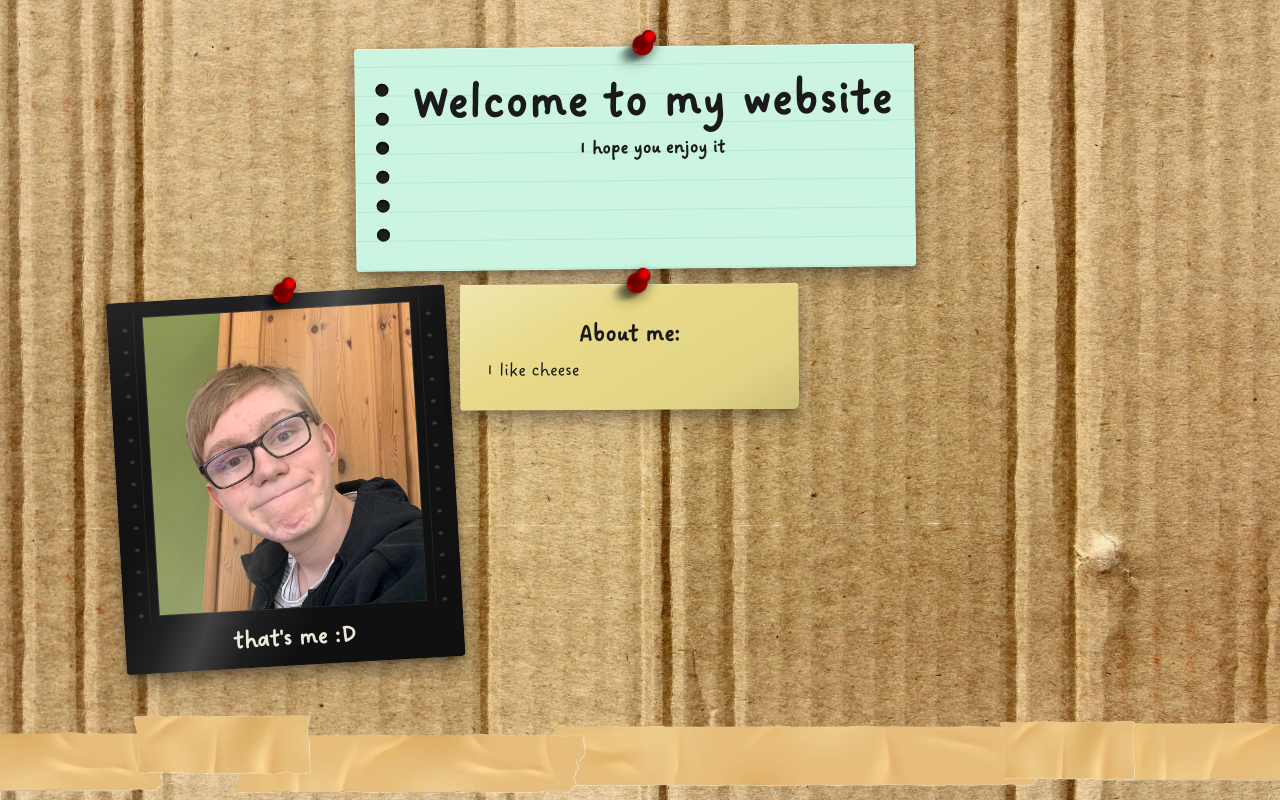
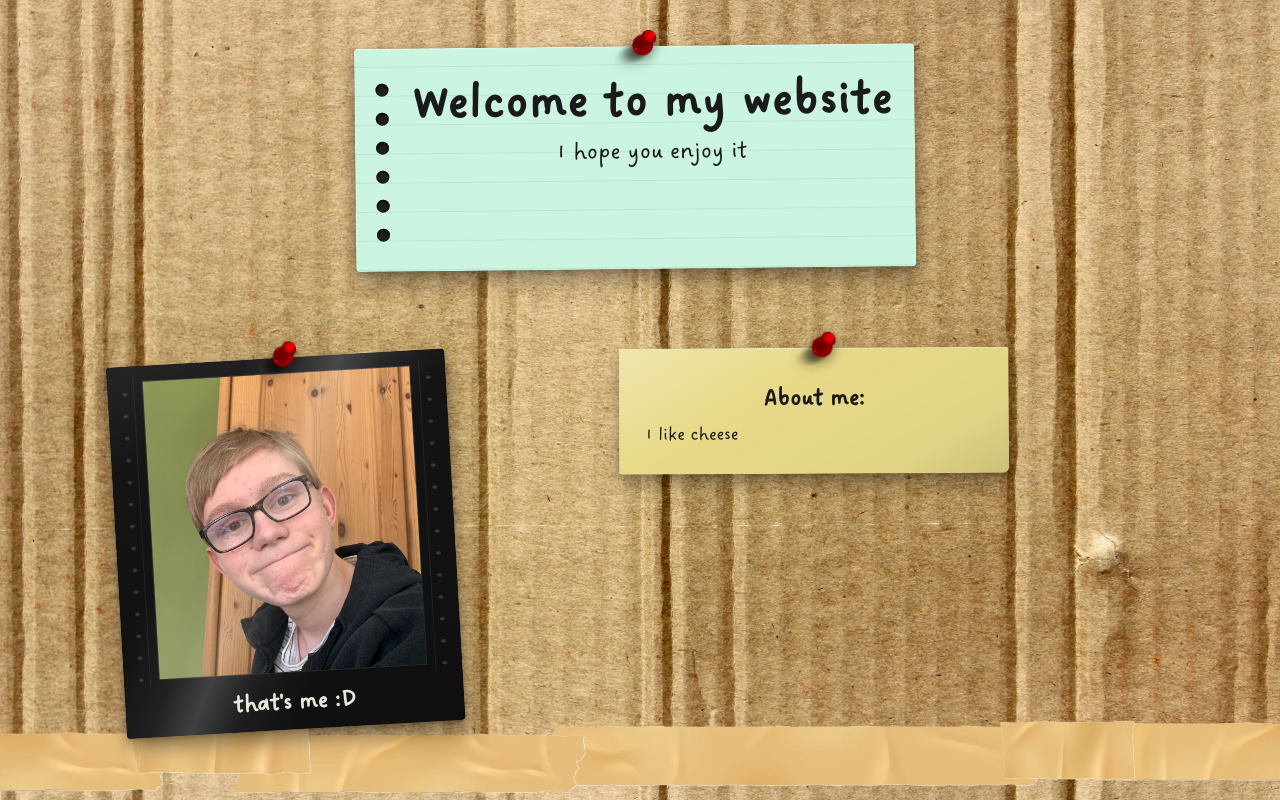
Before and after one commit to Keinstein0/HomeserverCentral, a SvelteKit app in the folder Homepage/: page / in a window 1280 px wide. Built offline with nearby package versions, Linux system fonts and the light colour scheme.

Commit message:
improved styling

```diff
--- a/Homepage/src/components/PaperNote.svelte
+++ b/Homepage/src/components/PaperNote.svelte
@@ -8,6 +8,11 @@
     export let width = "100%";
     export let maxRotation = 4;
     export let maxOffset = 2;
+
+    // Extra classes forwarded onto the wrapper element (the grid item),
+    // e.g. for grid placement: <PaperNote class="about-me">
+    // (`class` is a reserved word in TS, so it can't be a plain `export let`.)
+    $: extraClass = ($$props.class as string) ?? "";
 
     // Random per-instance jitter; computed once on component creation.
     // ($derived is a Svelte 5 rune — this project runs Svelte 4.)
@@ -22,7 +27,7 @@
 
 <!-- Recolorable pushpin, see Pin.svelte -->
 <div
-    class="note-wrapper"
+    class="note-wrapper {extraClass}"
     style:--note-width={width}
     style:--base-rot="{randomRotate}deg"
     style:--hover-rot="{hoverRotate}deg"
--- a/Homepage/src/routes/+page.svelte
+++ b/Homepage/src/routes/+page.svelte
@@ -19,7 +19,7 @@
         >
             <h1 class="main-title">Welcome to my website</h1>
             <p
-                style="text-align: center; margin-top: 0.2rem; font-weight: bold;"
+                style="text-align: center; margin-top: 0.2rem; font-weight: regular; font-size: 24px;"
             >
                 I hope you enjoy it
             </p>
@@ -31,7 +31,7 @@
             <h2>that's me :D</h2>
         </PhotoNote>
 
-        <PaperNote color="#e8da89" pin={MainPin}>
+        <PaperNote class="about-me" color="#e8da89" pin={MainPin} width="55%">
             <h2>About me:</h2>
             <p>I like cheese</p>
         </PaperNote>
@@ -66,21 +66,34 @@
     .title-container {
         display: flex;
         justify-content: center;
-        margin-bottom: 2rem;
+        margin-bottom: 6rem;
+    }
+    .notes-grid {
+        display: grid;
+        grid-template-columns: repeat(auto-fit, minmax(min(290px, 100%), 1fr));
+        gap: 2.5rem 2rem;
+        align-items: start;
+        justify-items: center;
+    }
+
+    /* .about-me targets the .note-wrapper inside PaperNote, which is the
+       grid item — so it must be :global from this scoped stylesheet. */
+    :global(.about-me) {
+        justify-self: center;
+    }
+
+    /* Only span two columns once the grid actually has two columns
+       (2 × 280px min column + 2rem gap). */
+    @media (min-width: 620px) {
+        :global(.about-me) {
+            grid-column: span 2;
+        }
     }
 
     .main-title {
         font-size: 3rem;
         letter-spacing: 1px;
         margin: 0;
-    }
-
-    .notes-grid {
-        display: grid;
-        grid-template-columns: repeat(auto-fit, minmax(min(290px, 100%), 1fr));
-        gap: 2.5rem 2rem;
-        align-items: start;
-        justify-items: center;
     }
 
     .note-textarea {
```
